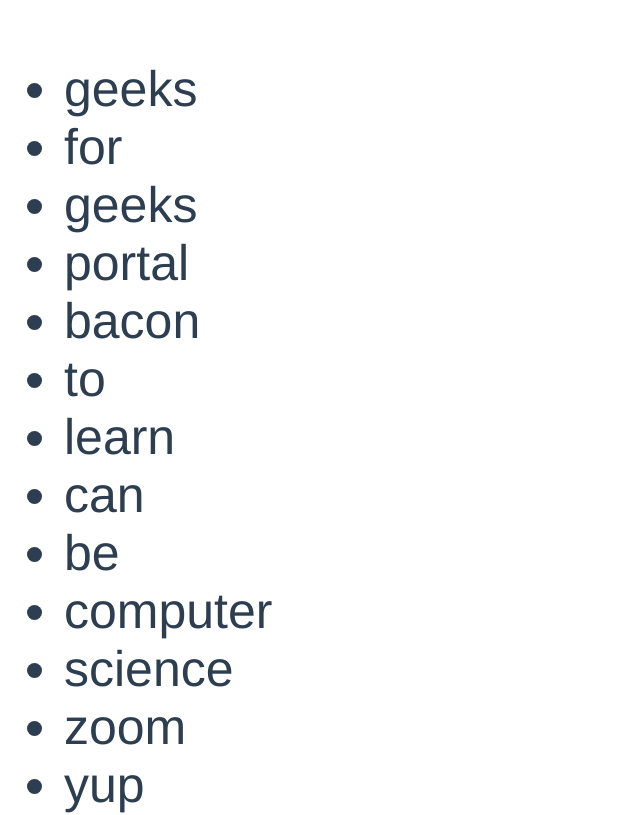
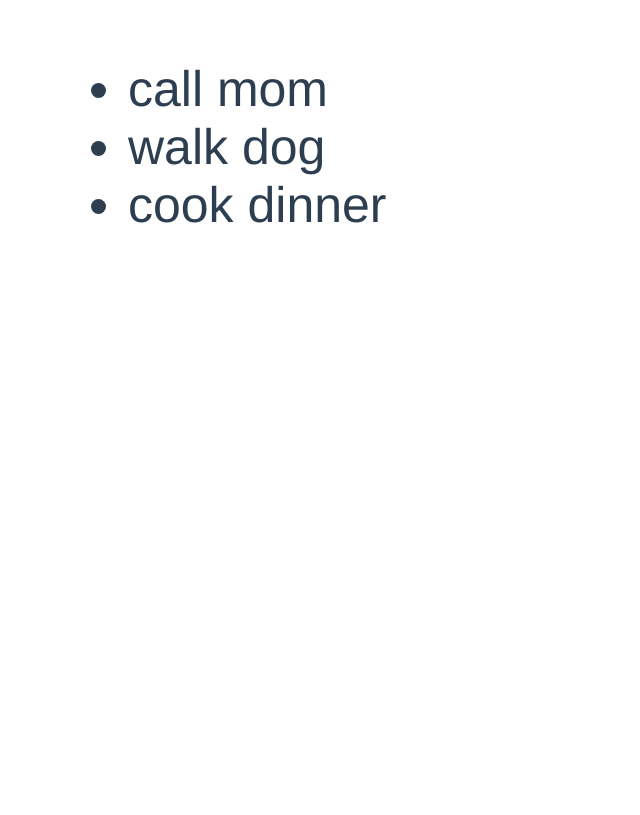
Before and after one commit to dresean/dresean-learns-vue, a Vue app in the folder practice/: page / in a window 1280 px wide. Shown: the top 815 px of the page, without its empty margins (0-640 px from the left). Built offline with nearby package versions, Linux system fonts and the light colour scheme.

Commit message:
render list with conditional if directive

```diff
--- a/practice/src/components/Practice.vue
+++ b/practice/src/components/Practice.vue
@@ -1,50 +1,4 @@
-<!-- <template>
-<div>
-    <ul>
-      <li v-for="(n, index) in startsWithConstant(words) key='index'> {{ n }} </li>
-    </ul>
-  </div>
-</template>
-
-<script>
-export default {
-  name: 'Hello',
-  data () {
-    words: ["geeks", "for", "unbrella", "geeks", "a", "portal", "bacon", "to", "learn", "can", "be", "computer", "science", "zoom", "yup", "apple", "fire", "in", "be", "data", "geeks", "alpha"]
-  },
-  methods: {
-    startsWithConstant: function(words) {
-      return words.filter(function (word) {
-        switch(word[0].toLowercase()) {
-          case "a":
-            return word
-            break
-          case "e":
-            return word
-            break
-          case "i":
-            return word
-            break
-          case "o":
-            return word
-            break
-          case "u":
-            return word
-            break
-          default:
-            return null
-            break
-        }
-      })
-    }
-  }
-}
-</script>
-
-<style>
-
-</style> -->
-
+<!--
 <template>
   <div class="list">
     <ul>
@@ -100,3 +54,45 @@
     margin: 10px
     padding-left: 30px
 </style>
+
+-->
+
+<template>
+  <div>
+    <ul>
+      <li
+      v-for='n in todoList'
+      v-if='!n.completed'
+      >
+      {{ n.todo }}
+      </li>
+    </ul>
+  </div>
+</template>
+
+<script>
+export default {
+    data() {
+      return {
+        todoList: [
+          {todo: 'call mom', completed: false},
+          {todo: 'call dad', completed: true},
+          {todo: 'feed cat', completed: true},
+          {todo: 'walk dog', completed: false},
+          {todo: 'cook dinner', completed: false},
+          {todo: 'do laundry', completed: true},
+          {todo: 'clean room', completed: true},
+        ]
+      }
+    }
+}
+</script>
+
+<style lang='sass' scoped>
+  li
+    text-align: left
+    margin: auto
+    font-size: 50px
+  ul
+    padding-left: 10%
+</style>
```
